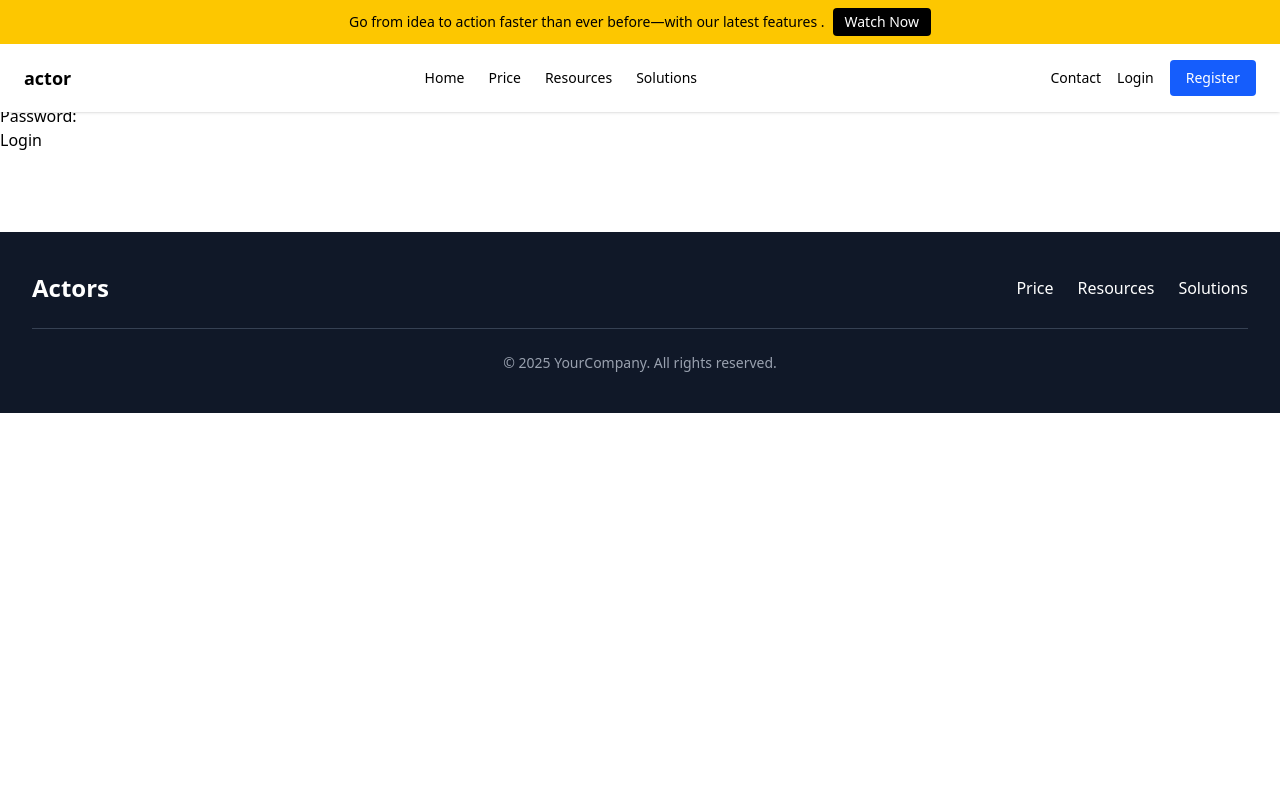
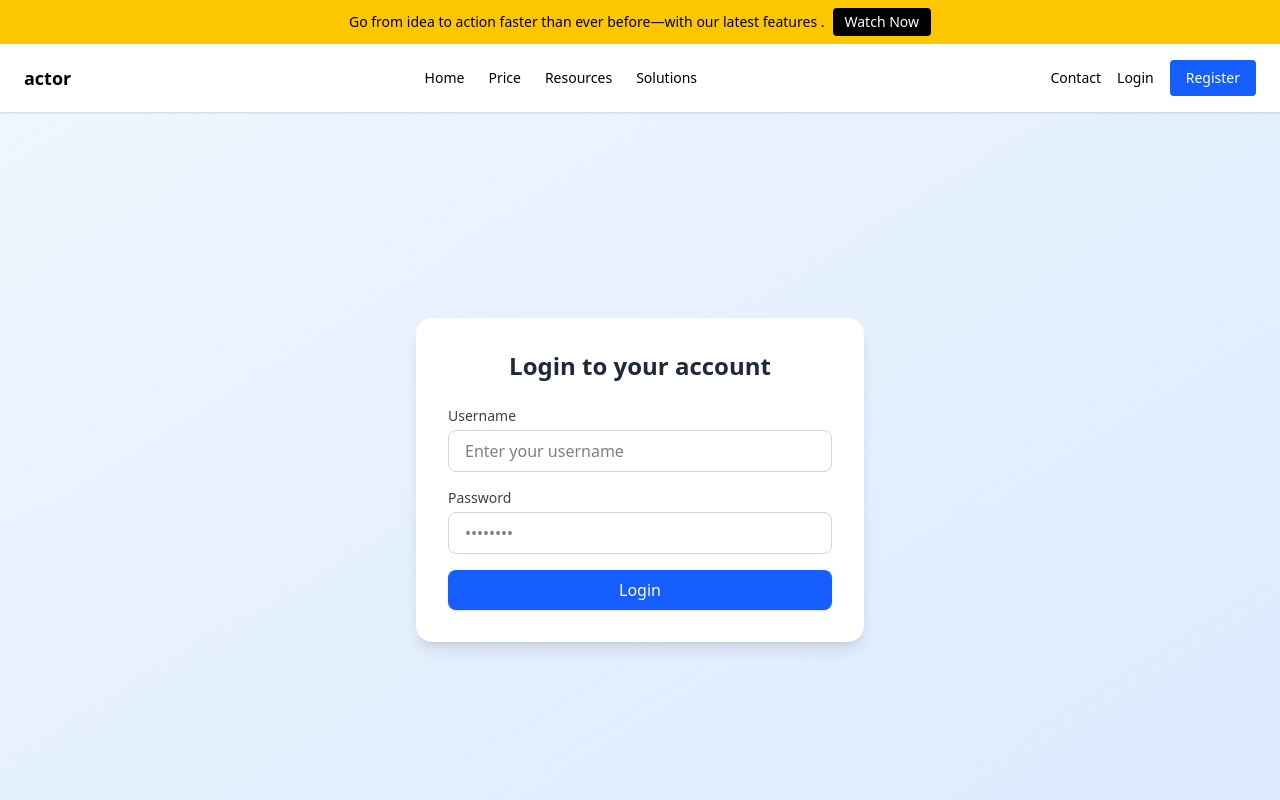
Before and after one commit to m4rcin7/abcd, a React (Vite) app: page /login in a window 1280 px wide. Shown: the top 800 px of the page. Built offline with nearby package versions, Linux system fonts and the light colour scheme.

Commit message:
update LoginPage

```diff
--- a/src/pages/Login.tsx
+++ b/src/pages/Login.tsx
@@ -21,28 +21,52 @@ const LoginPage = () => {
   };
 
   return (
+    <div className="min-h-screen flex items-center justify-center bg-gradient-to-br from-blue-50 to-blue-100 px-4">
+      <div className="bg-white shadow-lg rounded-2xl p-8 max-w-md w-full space-y-6 animate-fade-in">
+        <h2 className="text-2xl font-bold text-center text-gray-800">
+          Login to your account
+        </h2>
+        <form onSubmit={handleLogin} className="space-y-4">
           <div>
-      <form onSubmit={handleLogin}>
-        <div>
-          <label htmlFor="username">Username:</label>
+            <label
+              htmlFor="username"
+              className="block text-sm font-medium text-gray-700 mb-1"
+            >
+              Username
+            </label>
             <input
               id="username"
               type="text"
               value={username}
               onChange={(e) => setUsername(e.target.value)}
+              className="w-full px-4 py-2 border border-gray-300 rounded-lg focus:outline-none focus:ring-2 focus:ring-blue-400 transition"
+              placeholder="Enter your username"
             />
           </div>
           <div>
-          <label htmlFor="password">Password:</label>
+            <label
+              htmlFor="password"
+              className="block text-sm font-medium text-gray-700 mb-1"
+            >
+              Password
+            </label>
             <input
               id="password"
               type="password"
               value={password}
               onChange={(e) => setPassword(e.target.value)}
+              className="w-full px-4 py-2 border border-gray-300 rounded-lg focus:outline-none focus:ring-2 focus:ring-blue-400 transition"
+              placeholder="••••••••"
             />
           </div>
-        <button type="submit">Login</button>
+          <button
+            type="submit"
+            className="w-full bg-blue-600 text-white py-2 rounded-lg hover:bg-blue-700 transition font-medium shadow-sm"
+          >
+            Login
+          </button>
         </form>
+      </div>
     </div>
   );
 };
```
Lines whose indentation alone changed are shown as unchanged.
